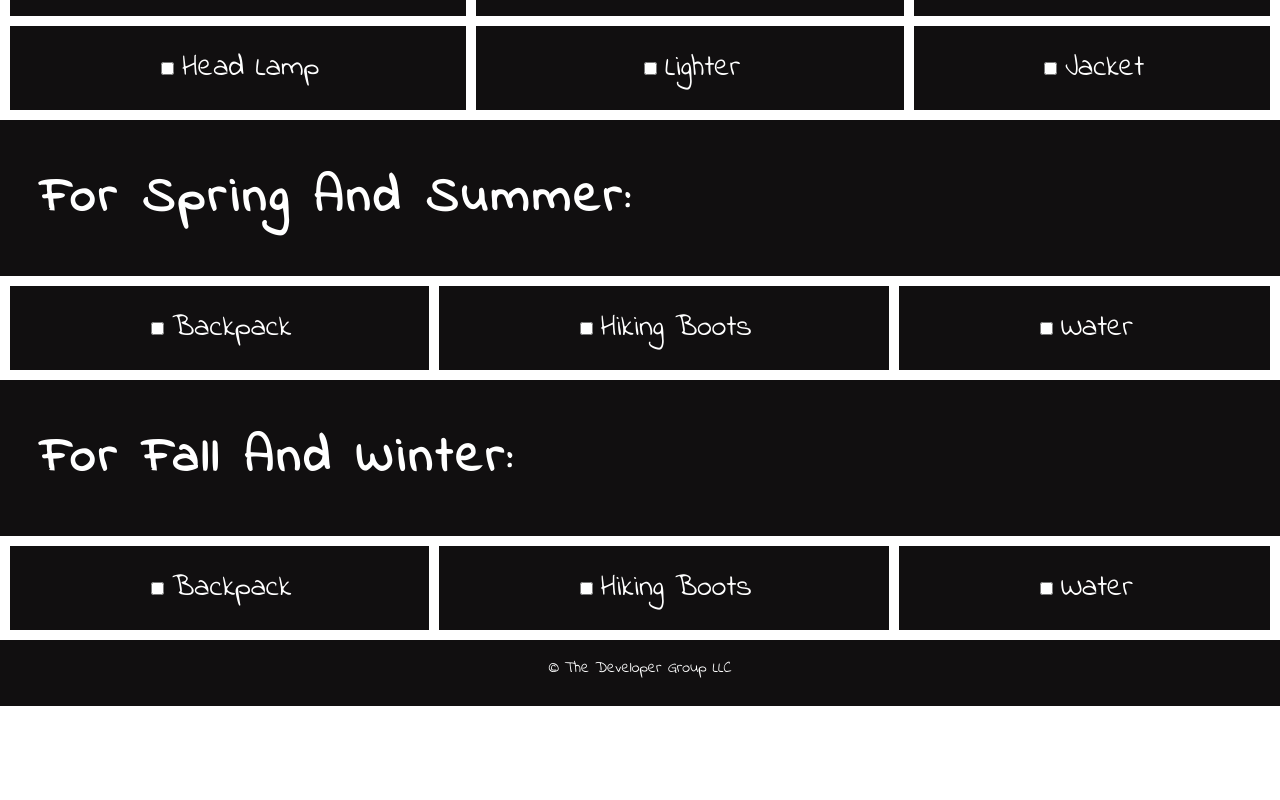
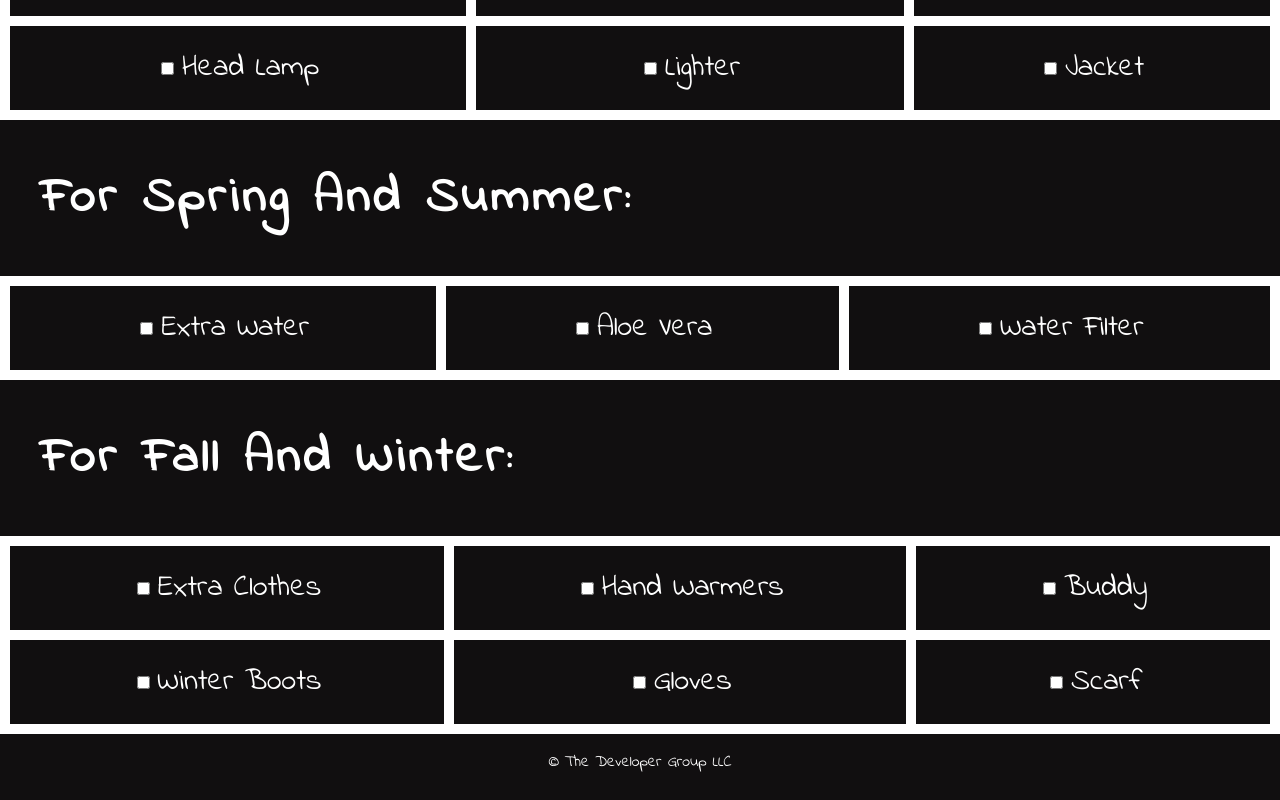
Before and after one commit to burnsgirl/inspiration, a React (Create React App) app: page /hiking in a window 1280 px wide. Shown: the part 1355-2155 px from the top of the page. Before the commit the page ends 2061 px from the top, so only its background shows below. Built offline with nearby package versions, Linux system fonts and the light colour scheme.

Commit message:
added list items to hiking

```diff
--- a/src/Pages/Lists/Hiking/hiking.js
+++ b/src/Pages/Lists/Hiking/hiking.js
@@ -93,16 +93,16 @@ function Hiking() {
 
                 <section  className="spring grid-container">
                     <div>
-                        <input type="checkbox" name="backpack" value="Backpack" />
-                        <label for="backpack" className="inputs">Backpack</label>
+                        <input type="checkbox" name="ExtraWater" value="ExtraWater" />
+                        <label for="ExtraWater" className="inputs">Extra Water</label>
                     </div>
                     <div>
-                        <input type="checkbox"  name="boots" value="Boots" />
-                        <label for="boots" className="inputs">Hiking Boots</label>
+                        <input type="checkbox"  name="AloeVera" value="AloeVera" />
+                        <label for="AloeVera" className="inputs">Aloe Vera</label>
                     </div>
                     <div>
-                        <input type="checkbox" name="water" value="Water" />
-                        <label for="water" className="inputs">Water</label>
+                        <input type="checkbox" name="WaterFilter" value="WaterFilter" />
+                        <label for="WaterFilter" className="inputs">Water Filter</label>
                     </div>
                 </section>
 
@@ -112,16 +112,28 @@ function Hiking() {
 
                 <section className="fall grid-container">
                     <div>
-                        <input type="checkbox" name="backpack" value="Backpack" />
-                        <label for="backpack" className="inputs">Backpack</label>
+                        <input type="checkbox" name="ExtraClothes" value="ExtraClothes" />
+                        <label for="ExtraClothes" className="inputs">Extra Clothes</label>
                     </div>
                     <div>
-                        <input type="checkbox"  name="boots" value="Boots" />
-                        <label for="boots" className="inputs">Hiking Boots</label>
+                        <input type="checkbox"  name="HandWarmers" value="HandWarmers" />
+                        <label for="HandWarmers" className="inputs">Hand Warmers</label>
                     </div>
                     <div>
-                        <input type="checkbox" name="water" value="Water" />
-                        <label for="water" className="inputs">Water</label>
+                        <input type="checkbox" name="Buddy" value="Buddy" />
+                        <label for="Buddy" className="inputs">Buddy</label>
+                    </div>
+                    <div>
+                        <input type="checkbox" name="WinterBoots" value="WinterBoots" />
+                        <label for="WinterBoots" className="inputs">Winter Boots</label>
+                    </div>
+                    <div>
+                        <input type="checkbox"  name="Gloves" value="Gloves" />
+                        <label for="Gloves" className="inputs">Gloves</label>
+                    </div>
+                    <div>
+                        <input type="checkbox" name="Scarf" value="Scarf" />
+                        <label for="Scarf" className="inputs">Scarf</label>
                     </div>
                 </section>
 
```
